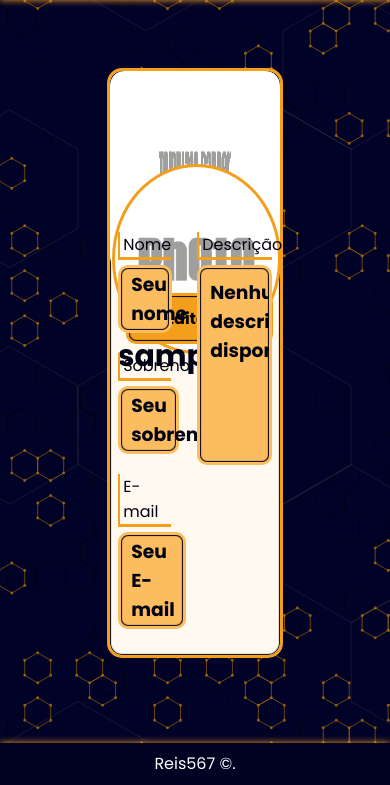
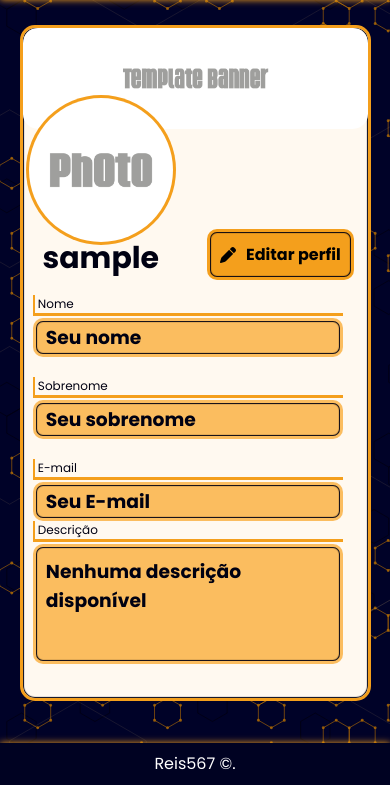
Before and after one commit to Reis567/chat3Django, a Django app: page /profile/ in a window 390 px wide. Shown: the part 59-844 px from the top of the page. Run offline with Django 4.2, Linux system fonts and the light colour scheme; the visitor is signed in with stand-in values (Sample User, id 1); data comes from the database, SQL or seed files in the repository; some libraries are stand-ins or nearby versions.

Commit message:
profile mobile design

```diff
--- a/static/css/style.css
+++ b/static/css/style.css
@@ -1359,4 +1359,79 @@ nav .nav-auth{
     .chat_room-balao-ele{
         font-size: 18px;
     }
+    .profile-content{
+        width: 90%;
+        height: 80%;
+    }
+    .profile-banner img{
+        width: 100%;
+        height: 15%;
+    }
+    .profile-pic img{
+        width: 150px;
+        height: 150px;
+        left: 1%;
+        top: 10%;
+
+    }
+    .profile-user{
+        top: 31%;
+        left: 5.8%;
+    }
+    .profile-user h1{
+        font-size: 30px;
+    }
+    .prof-edit-btn{
+        top: 30%;
+        right: 4%;
+    }
+    .prof-edit-btn i{
+        margin-right: 10px;
+    }
+    .profile-infos{
+        width: 90%;
+        position:absolute;
+        bottom: 5%;
+        left: 3%;
+        display: flex;
+        justify-content: center;
+        align-items: center;
+        flex-direction: column;
+    }
+    .profile-name{
+        width: 100%;
+        height: 30%;
+    }
+    .profile-frst{
+        width: 100%;
+    }
+    .profile-desc{
+        width: 100%;
+    }
+    .profile-description{
+        width: 100%;
+        height: 120px;
+    }
+    .profile-label{
+        width: 100%;
+        margin-bottom: 2px;
+        padding-left: 3px;
+        font-size: 12px;
+      }
+      .profile-desc .profile-label{
+        width: 100%;
+        margin-bottom: 2px;
+        padding-left: 3px;
+        font-size: 12px;
+      }
+      .profile-frst{
+        width: 100%;
+      }
+      .profile-last{
+        width: 100%;
+      }
+      .profile-email{
+        width: 100%;
+      }
+
 }
--- a/templates/base.html
+++ b/templates/base.html
@@ -94,6 +94,7 @@
             const loginContent = document.querySelector('.login-content');
             const registerContent = document.querySelector('.register-content');
             const profileContent = document.querySelector('.profile-content');
+            const chatRoomContent = document.querySelector('.chat_room-content');
 
             function handleButtonClick(event){
                 if(event.type === "touchstart")event.preventDefault();
@@ -106,6 +107,9 @@
             function handleButtonClick3(event){
                 profileContent.classList.toggle('zindex');
             }
+            function handleButtonClick4(event){
+                chatRoomContent.classList.toggle('zindex');
+            }
 
             btnMenu.addEventListener('click', handleButtonClick);
             btnMenu.addEventListener('touchstart', handleButtonClick);
@@ -115,6 +119,9 @@
 
             btnMenu.addEventListener('click', handleButtonClick3);
             btnMenu.addEventListener('touchstart', handleButtonClick3);
+            btnMenu.addEventListener('click', handleButtonClick4);
+
+            btnMenu.addEventListener('touchstart', handleButtonClick4);
         </script>
     </body>
     </html>
```
